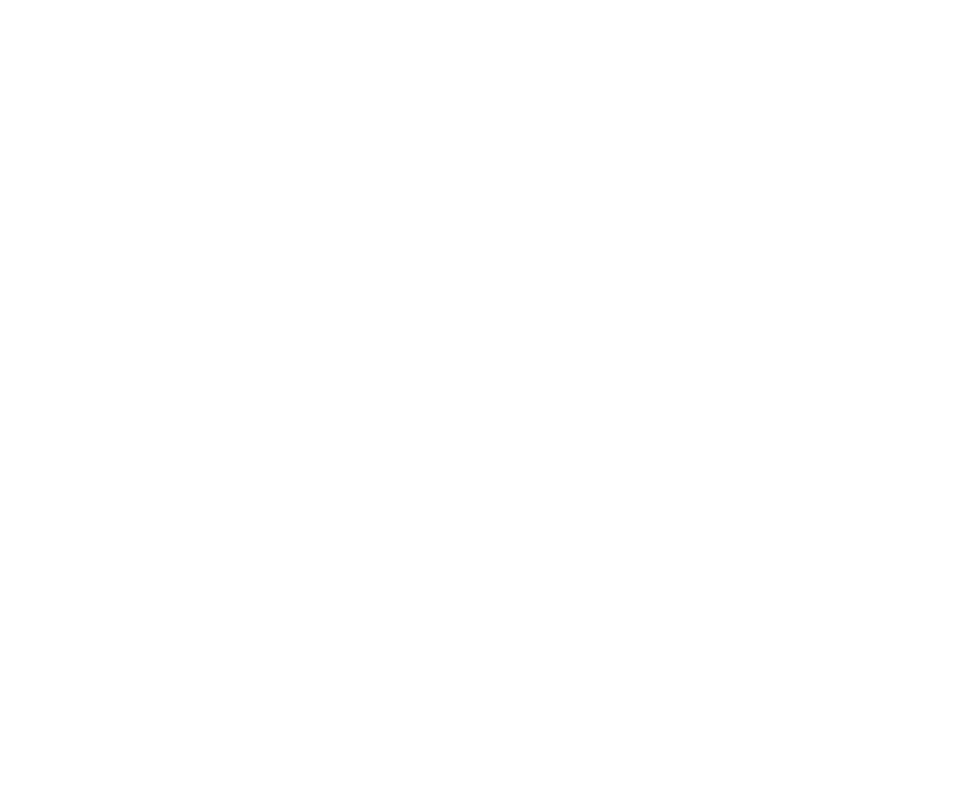
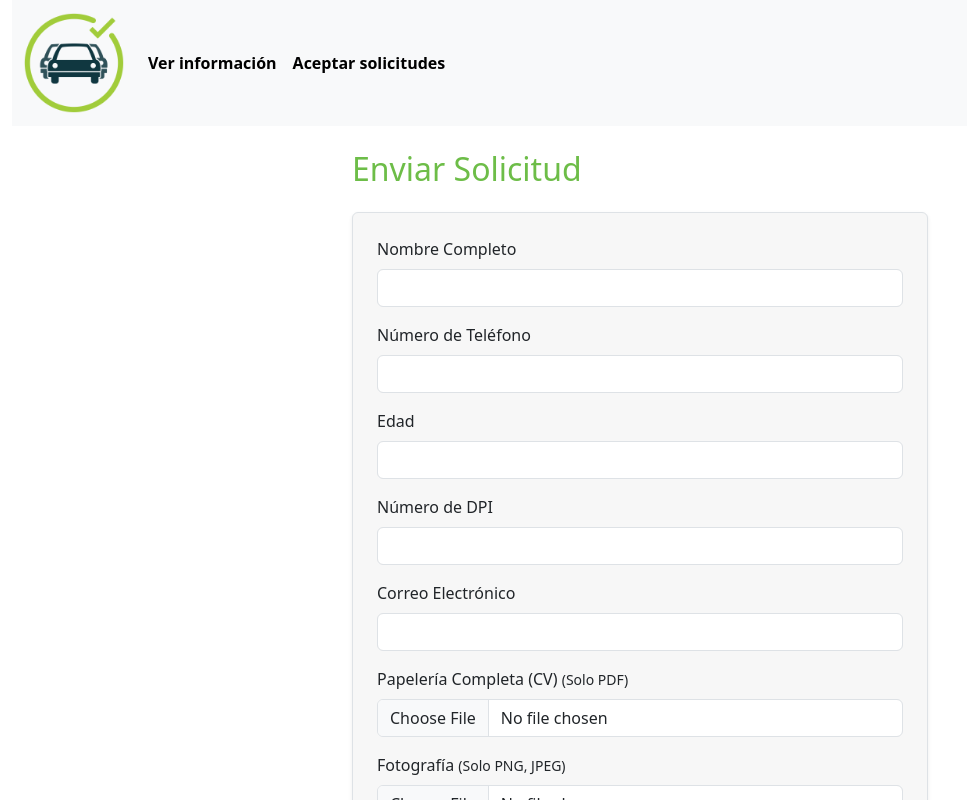
Before and after one commit to ReynosoTiu/AYD2_FASE1_6_, a React (Create React App) app in the folder frontend/qnave/: page /asistente/solicitudes in a window 1280 px wide. Before the commit this address had no page. Shown: the top 800 px of the page, without its empty margins (0-967 px from the left). Built offline with nearby package versions, Linux system fonts and the light colour scheme.

Commit message:
corrección de rutas
Se corrigieron las rutas del asistente porque ocurrió un conflicto al realizar merge en el archivo App.js

```diff
--- a/frontend/qnave/src/App.js
+++ b/frontend/qnave/src/App.js
@@ -8,6 +8,7 @@
 import AsistenteVerInformacion from "./views/asistente/verInformacion";
 import Login from "./views/Login/Login";
 import RegistrarConductor from "./views/conductor/registrarConductor";
+
 function LayoutConductor() {
   return <HeaderConductor></HeaderConductor>;
 }
@@ -33,6 +34,18 @@
         <Route element={<LayoutConductor />}>
           <Route path="/" element={<HomeConductor />}></Route>
         </Route>
+
+        <Route element={<LayoutAsistente />}>
+          <Route path="/asistente" element={<AsistenteBuscarInformacion />} />
+          <Route
+            path="/asistente/solicitudes"
+            element={<AsistenteSolicitudEmpleos />}
+          />
+          <Route
+            path="/asistente/verinfo/:tipo/:id"
+            element={<AsistenteVerInformacion />}
+          />
+        </Route>
       </Routes>
     </div>
   );
```
